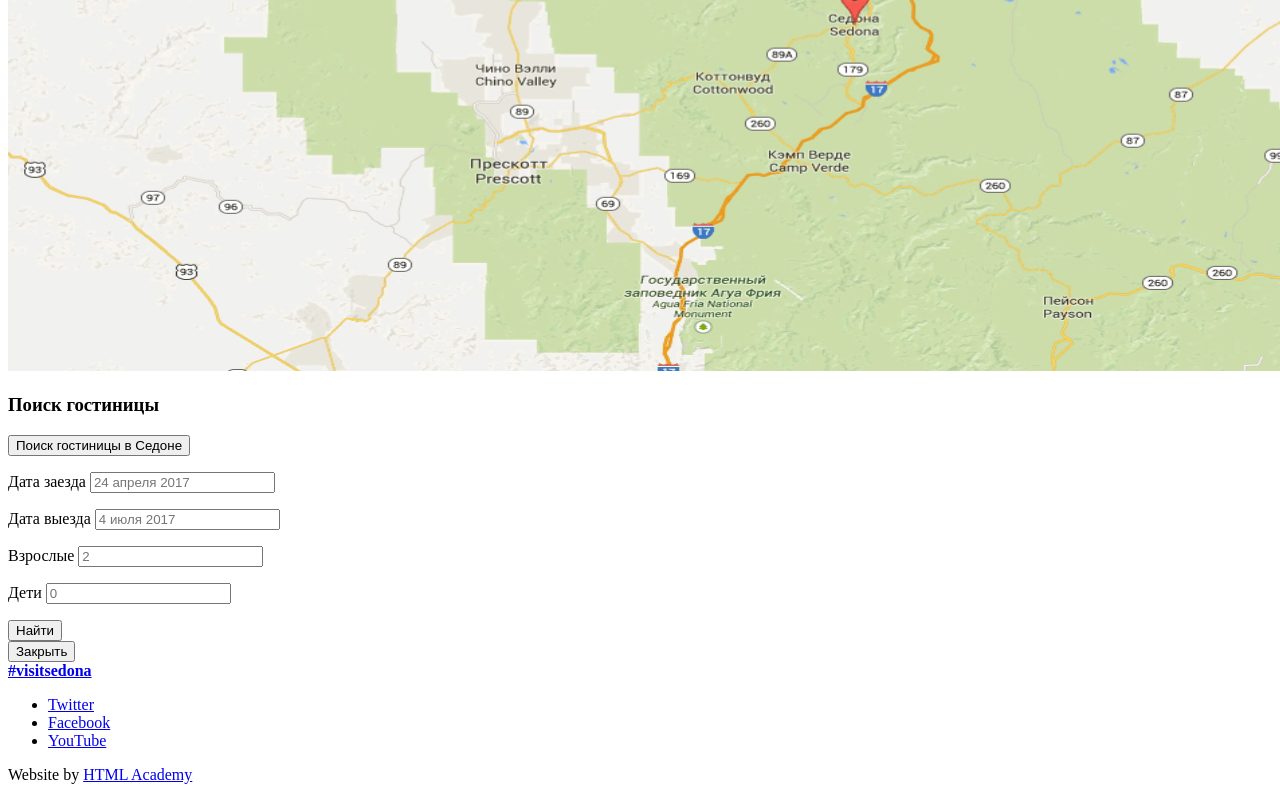
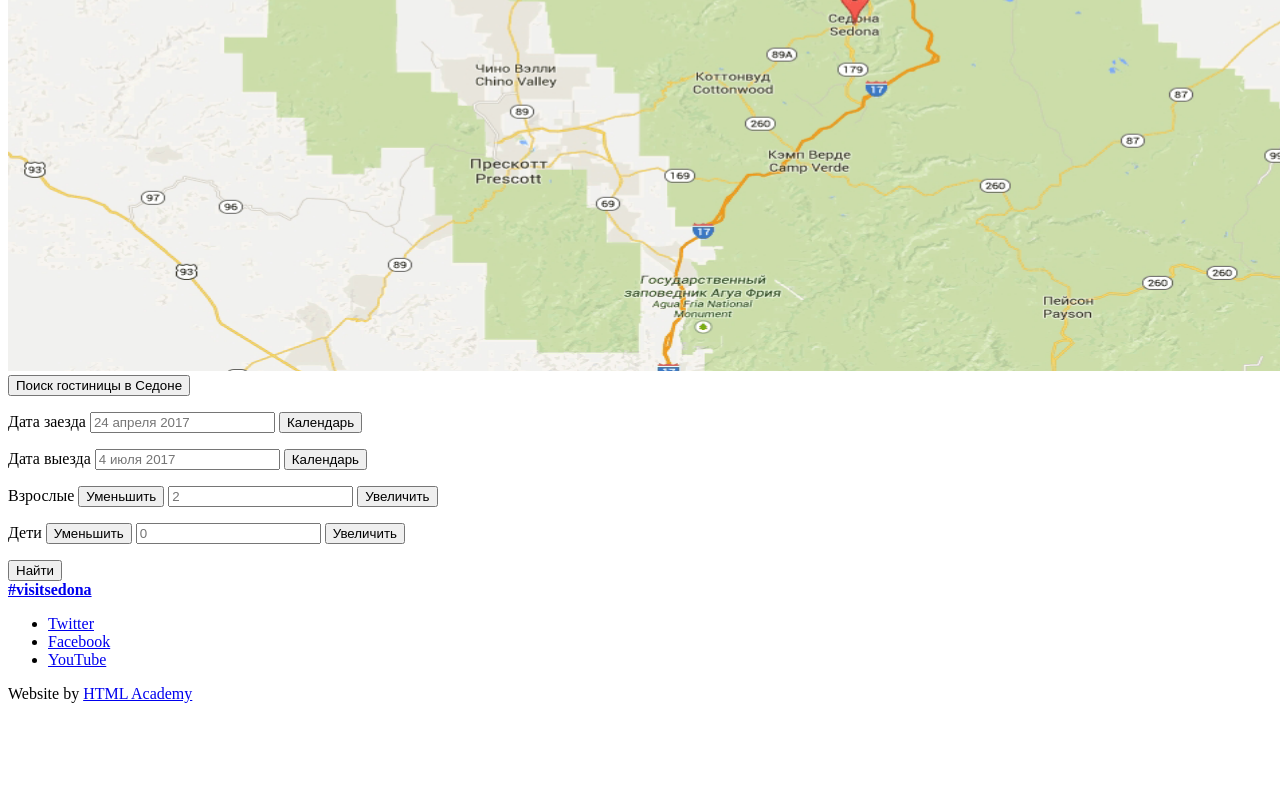
Before and after one commit to RedRedfox/415351-sedona, a plain HTML site: page index.html in a window 1280 px wide. Shown: the part 2322-3122 px from the top of the page. After the commit the page ends 3041 px from the top, so only its background shows below. Drawn offline with Linux system fonts and the light colour scheme.

Commit message:
Исправлены формы.

```diff
--- a/index.html
+++ b/index.html
@@ -81,30 +81,32 @@
         <div class="map">
           <img src="img/map.png" width="1718" height="748" alt="Карта штата">
         </div>
-        <section class="modal">
-          <h3 class="visually-hidden">Поиск гостиницы</h3>
-          <form class="modal-search-form" action="https://htmlacademy.ru/intensive/htmlcss" method="post">
         <button class="search-button" type="button">Поиск гостиницы в Седоне</button>
+        <form class="search-form" action="https://htmlacademy.ru/intensive/htmlcss" method="post">
           <p class="search-item search-item-arrival">
             <label for="arrival-date">Дата заезда</label>
         	<input type="text" name="arrival-date" id="arrival-date" placeholder="24 апреля 2017">
+        	<button class="button" type="button"><span class="visually-hidden">Календарь</span></button>
           </p>
           <p class="search-item search-item-departure">
         	<label for="departure-date">Дата выезда</label>
         	<input type="text" name="departure-date" id="departure-date" placeholder="4 июля 2017">
+        	<button class="button" type="button"><span class="visually-hidden">Календарь</span></button>
           </p>
           <p class="search-item search-item-adults">
           	<label for="adults">Взрослые</label>
-        	  <input type="number" name="adults" id="adults" min="1" placeholder="2">
+        	<button class="button" type="button"><span class="visually-hidden">Уменьшить</span></button>
+        	<input type="text" name="adults" id="adults" placeholder="2">
+        	<button class="button" type="button"><span class="visually-hidden">Увеличить</span></button>
           </p>
           <p class="search-item search-item-kids">
         	<label for="kids">Дети</label>
-        	  <input type="number" name="kids" id="kids" min="1" placeholder="0">
+        	<button class="button" type="button"><span class="visually-hidden">Уменьшить</span></button>
+        	<input type="text" name="kids" id="kids" placeholder="0">
+        	<button class="button" type="button"><span class="visually-hidden">Увеличить</span></button>
           </p>
           <button class="button" type="submit">Найти</button>
         </form>
-          <button class="modal-close" type="button">Закрыть</button>
-        </section>
       </section>
     </main>
     <footer class="main-footer">
```
Also changed, not shown: inner.html (+6 -1 lines). Lines whose indentation alone changed are shown as unchanged.
